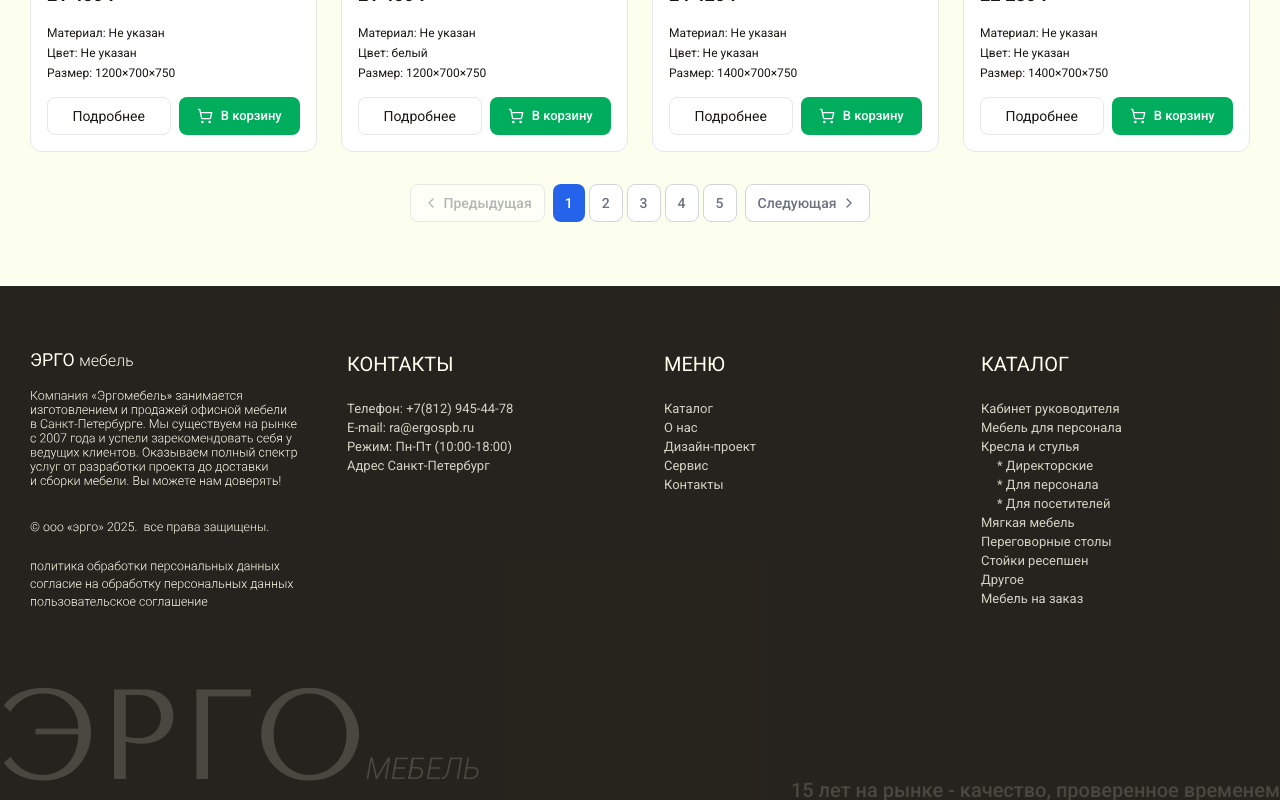
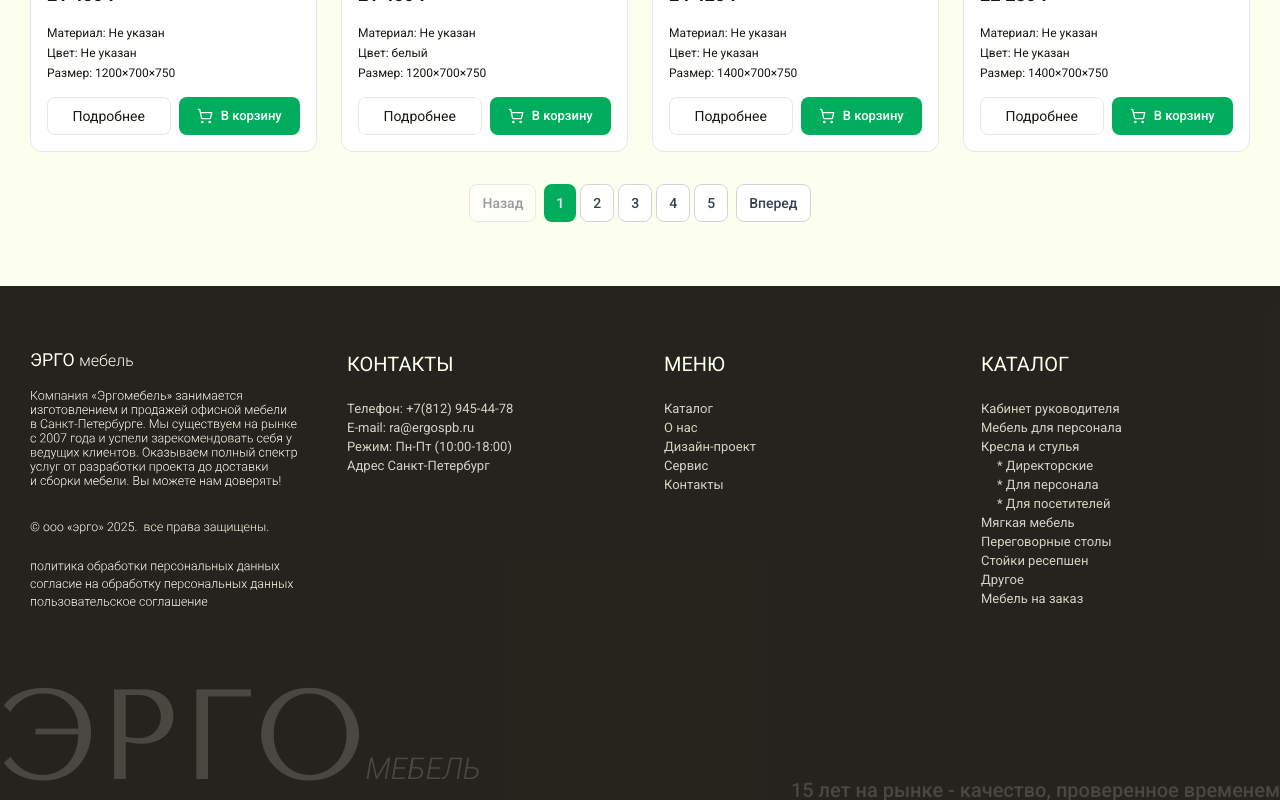
Before and after one commit to Cherkoff-web-sites/ergo, a React (Vite) app in the folder market/: page /catalog/all in a window 1280 px wide. Shown: the part 2997-3797 px from the top of the page. Built offline with nearby package versions, Linux system fonts and the light colour scheme.

Commit message:
fix jira list part 10

```diff
--- a/market/src/components/AllProductsPage.jsx
+++ b/market/src/components/AllProductsPage.jsx
@@ -1,7 +1,6 @@
 import { useMemo, useState, useCallback, useEffect } from 'react';
 import { Link, useSearchParams } from 'react-router-dom';
 import ProductCard from './ProductCard';
-import { ChevronLeft, ChevronRight } from 'lucide-react';
 import Header from './Header';
 
 const AllProductsPage = ({ products, categories, series, onAddToCart, onToggleFavorite, favorites = [], openCart, openFavorites, totalFavorites, totalItems }) => {
@@ -212,48 +211,44 @@ const AllProductsPage = ({ products, categories, series, onAddToCart, onToggleFa
             <button
               onClick={() => { setCurrentPage(Math.max(1, currentPage - 1)); scrollToTop(); }}
               disabled={currentPage === 1}
-              className="flex items-center px-3 py-2 text-sm font-medium text-gray-500 bg-white border border-gray-300 rounded-lg hover:bg-gray-50 disabled:opacity-50 disabled:cursor-not-allowed"
+              className="px-3 py-2 border border-gray-300 rounded-lg text-sm font-medium text-gray-700 bg-white hover:bg-gray-50 disabled:opacity-50 disabled:cursor-not-allowed"
             >
-              <ChevronLeft className="w-4 h-4 mr-1" />
-              Предыдущая
+              Назад
             </button>
 
             <div className="flex space-x-1">
-              {Array.from({ length: Math.min(5, totalPages) }, (_, i) => {
-                let pageNum;
-                if (totalPages <= 5) {
-                  pageNum = i + 1;
-                } else if (currentPage <= 3) {
-                  pageNum = i + 1;
-                } else if (currentPage >= totalPages - 2) {
-                  pageNum = totalPages - 4 + i;
-                } else {
-                  pageNum = currentPage - 2 + i;
+              {(() => {
+                const maxVisiblePages = 5;
+                const startPage = Math.max(1, currentPage - Math.floor(maxVisiblePages / 2));
+                const endPage = Math.min(totalPages, startPage + maxVisiblePages - 1);
+                const pages = [];
+
+                for (let i = startPage; i <= endPage; i++) {
+                  pages.push(i);
                 }
 
-                return (
+                return pages.map(page => (
                   <button
-                    key={pageNum}
-                    onClick={() => { setCurrentPage(pageNum); scrollToTop(); }}
+                    key={page}
+                    onClick={() => { setCurrentPage(page); scrollToTop(); }}
                     className={`px-3 py-2 text-sm font-medium rounded-lg ${
-                      currentPage === pageNum
-                        ? 'bg-blue-600 text-white'
-                        : 'text-gray-500 bg-white border border-gray-300 hover:bg-gray-50'
+                      currentPage === page
+                        ? 'bg-primary text-white'
+                        : 'text-gray-700 bg-white border border-gray-300 hover:bg-gray-50'
                     }`}
                   >
-                    {pageNum}
+                    {page}
                   </button>
-                );
-              })}
+                ));
+              })()}
             </div>
 
             <button
               onClick={() => { setCurrentPage(Math.min(totalPages, currentPage + 1)); scrollToTop(); }}
               disabled={currentPage === totalPages}
-              className="flex items-center px-3 py-2 text-sm font-medium text-gray-500 bg-white border border-gray-300 rounded-lg hover:bg-gray-50 disabled:opacity-50 disabled:cursor-not-allowed"
+              className="px-3 py-2 border border-gray-300 rounded-lg text-sm font-medium text-gray-700 bg-white hover:bg-gray-50 disabled:opacity-50 disabled:cursor-not-allowed"
             >
-              Следующая
-              <ChevronRight className="w-4 h-4 ml-1" />
+              Вперед
             </button>
           </div>
         )}
--- a/market/src/components/CategoryPage.jsx
+++ b/market/src/components/CategoryPage.jsx
@@ -13,6 +13,7 @@ const CategoryPage = ({ products, categories, series, onAddToCart, onToggleFavor
   const [searchTerm, setSearchTerm] = useState('');
   const [debouncedSearchTerm, setDebouncedSearchTerm] = useState('');
   const [sortBy, setSortBy] = useState('name');
+  const [isSeriesExpanded, setIsSeriesExpanded] = useState(true);
 
   // Пагинация
   const [currentPage, setCurrentPage] = useState(1);
@@ -205,7 +206,27 @@ const CategoryPage = ({ products, categories, series, onAddToCart, onToggleFavor
           {/* Series Section on top */}
           {categorySeries.length > 0 && (
             <div className='mb-12 md:mb-20 xxl:mb-24'>
-              <h2 className="font-tenor text-2xl md:text-4xl xxl:text-5xl uppercase mb-3">Серии</h2>
+              <div className="flex items-center gap-4 mb-3">
+                <h2 className="font-tenor text-2xl md:text-4xl xxl:text-5xl uppercase">Серии</h2>
+                <button
+                  onClick={() => setIsSeriesExpanded(!isSeriesExpanded)}
+                  className="hover:opacity-80 transition-opacity duration-200"
+                  title={isSeriesExpanded ? "Свернуть серии" : "Развернуть серии"}
+                >
+                  <svg
+                    width="37"
+                    height="18"
+                    viewBox="0 0 37 18"
+                    fill="none"
+                    xmlns="http://www.w3.org/2000/svg"
+                  >
+                    <rect width="37" height="18" rx="5" fill="#FDFFEE" fillOpacity="0.05"/>
+                    <rect x="0.5" y="0.5" width="36" height="17" rx="4.5" stroke="#1A1812" strokeOpacity="0.32"/>
+                    <path d="M18.2817 10.3374L19.5654 6.80322H20.9189L18.937 11.4653H17.9917L18.2817 10.3374ZM17.1807 6.80322L18.502 10.3428L18.7544 11.4653H17.8145L15.8325 6.80322H17.1807Z" fill="#1A1812"/>
+                  </svg>
+                </button>
+              </div>
+              {isSeriesExpanded && (
                 <div className="grid grid-cols-1 sm:grid-cols-2 lg:grid-cols-5 gap-6">
                 {categorySeries.map((seriesItem) => {
                   const seriesProducts = categoryProducts.filter(p => p.series === seriesItem.id);
@@ -242,6 +263,7 @@ const CategoryPage = ({ products, categories, series, onAddToCart, onToggleFavor
                   );
                 })}
                 </div>
+              )}
             </div>
           )}
         </div>
@@ -336,42 +358,42 @@ const CategoryPage = ({ products, categories, series, onAddToCart, onToggleFavor
             <button
               onClick={() => { setCurrentPage(Math.max(1, currentPage - 1)); scrollToTop(); }}
               disabled={currentPage === 1}
-              className="flex items-center px-3 py-2 text-sm font-medium text-gray-500 bg-white border border-gray-300 rounded-lg hover:bg-gray-50 disabled:opacity-50 disabled:cursor-not-allowed"
+              className="px-3 py-2 border border-gray-300 rounded-lg text-sm font-medium text-gray-700 bg-white hover:bg-gray-50 disabled:opacity-50 disabled:cursor-not-allowed"
             >
               Назад
             </button>
 
-            {[...Array(Math.min(5, totalPages))].map((_, i) => {
-              let pageNum;
-              if (totalPages <= 5) {
-                pageNum = i + 1;
-              } else if (currentPage <= 3) {
-                pageNum = i + 1;
-              } else if (currentPage >= totalPages - 2) {
-                pageNum = totalPages - 4 + i;
-              } else {
-                pageNum = currentPage - 2 + i;
+            <div className="flex space-x-1">
+              {(() => {
+                const maxVisiblePages = 5;
+                const startPage = Math.max(1, currentPage - Math.floor(maxVisiblePages / 2));
+                const endPage = Math.min(totalPages, startPage + maxVisiblePages - 1);
+                const pages = [];
+
+                for (let i = startPage; i <= endPage; i++) {
+                  pages.push(i);
                 }
 
-              return (
+                return pages.map(page => (
                   <button
-                  key={pageNum}
-                  onClick={() => { setCurrentPage(pageNum); scrollToTop(); }}
+                    key={page}
+                    onClick={() => { setCurrentPage(page); scrollToTop(); }}
                     className={`px-3 py-2 text-sm font-medium rounded-lg ${
-                    currentPage === pageNum
-                      ? 'bg-blue-600 text-white'
-                      : 'text-gray-500 bg-white border border-gray-300 hover:bg-gray-50'
+                      currentPage === page
+                        ? 'bg-primary text-white'
+                        : 'text-gray-700 bg-white border border-gray-300 hover:bg-gray-50'
                     }`}
                   >
-                  {pageNum}
+                    {page}
                   </button>
-              );
-            })}
+                ));
+              })()}
+            </div>
 
             <button
               onClick={() => { setCurrentPage(Math.min(totalPages, currentPage + 1)); scrollToTop(); }}
               disabled={currentPage === totalPages}
-              className="flex items-center px-3 py-2 text-sm font-medium text-gray-500 bg-white border border-gray-300 rounded-lg hover:bg-gray-50 disabled:opacity-50 disabled:cursor-not-allowed"
+              className="px-3 py-2 border border-gray-300 rounded-lg text-sm font-medium text-gray-700 bg-white hover:bg-gray-50 disabled:opacity-50 disabled:cursor-not-allowed"
             >
               Вперед
             </button>
--- a/market/src/components/ProductPage.jsx
+++ b/market/src/components/ProductPage.jsx
@@ -1,4 +1,4 @@
-import { useState } from 'react';
+import React, { useState } from 'react';
 import { Link, useParams } from 'react-router-dom';
 // Данные передаются через props
 import { ArrowLeft, ShoppingCart, Heart } from 'lucide-react';
@@ -9,6 +9,8 @@ const ProductPage = ({ products, categories, series, onAddToCart, onToggleFavori
   const [quantity, setQuantity] = useState(1);
   const [selectedColor, setSelectedColor] = useState('');
   const [selectedSize, setSelectedSize] = useState('');
+  const [currentPage, setCurrentPage] = useState(1);
+  const itemsPerPage = 8;
 
   const product = products.find(p => p.id === parseInt(productId));
   const category = categories.find(cat => cat.name === product?.category);
@@ -19,6 +21,17 @@ const ProductPage = ({ products, categories, series, onAddToCart, onToggleFavori
   const seriesProducts = products.filter(
     p => p.series === product?.series && p.id !== product?.id
   );
+
+  // Пагинация для товаров серии
+  const totalPages = Math.ceil(seriesProducts.length / itemsPerPage);
+  const startIndex = (currentPage - 1) * itemsPerPage;
+  const endIndex = startIndex + itemsPerPage;
+  const currentSeriesProducts = seriesProducts.slice(startIndex, endIndex);
+
+  // Сброс страницы при смене товара
+  React.useEffect(() => {
+    setCurrentPage(1);
+  }, [productId]);
 
   const formatPrice = (price) => {
     return new Intl.NumberFormat('ru-RU').format(price) + ' ₽';
@@ -326,18 +339,23 @@ const ProductPage = ({ products, categories, series, onAddToCart, onToggleFavori
               </div>
             </div>
 
-            {/* Related Products Section */}
+            {/* Related Products Section - Товары серии */}
             {seriesProducts.length > 0 && (
-              <div>
+              <div className="mt-16">
                 <div className="flex justify-between items-center mb-6">
-                  <h2 className="text-xl font-semibold text-gray-900">
-                    Товары серии ({seriesProducts.length})
-                  </h2>
+                  <div>
+                    <h2 className="text-2xl font-semibold text-gray-900 mb-2">
+                      Товары серии "{seriesItem?.name || product?.series}"
+                    </h2>
+                    <p className="text-gray-600">
+                      Показано {startIndex + 1}-{Math.min(endIndex, seriesProducts.length)} из {seriesProducts.length} товаров
+                    </p>
+                  </div>
                 </div>
 
                 {/* Products Grid */}
                 <div className="grid grid-cols-1 sm:grid-cols-2 lg:grid-cols-3 xl:grid-cols-4 gap-6">
-                  {seriesProducts.map((relatedProduct) => (
+                  {currentSeriesProducts.map((relatedProduct) => (
                     <Link key={relatedProduct.id} to={`/product/${relatedProduct.id}`} className="bg-white rounded-lg border border-gray-200 overflow-hidden hover:shadow-lg transition-shadow duration-300 block">
                       {/* Product Image */}
                       <div className="relative h-48 bg-gray-100">
@@ -373,6 +391,72 @@ const ProductPage = ({ products, categories, series, onAddToCart, onToggleFavori
                     </Link>
                   ))}
                 </div>
+
+                {/* Pagination */}
+                {totalPages > 1 && (
+                  <div className="flex justify-center items-center space-x-2 mt-8">
+                    <button
+                      onClick={() => setCurrentPage(prev => Math.max(prev - 1, 1))}
+                      disabled={currentPage === 1}
+                      className="px-3 py-2 border border-gray-300 rounded-lg text-sm font-medium text-gray-700 bg-white hover:bg-gray-50 disabled:opacity-50 disabled:cursor-not-allowed"
+                    >
+                      Назад
+                    </button>
+
+                    <div className="flex space-x-1">
+                      {(() => {
+                        const maxVisiblePages = 5;
+                        const startPage = Math.max(1, currentPage - Math.floor(maxVisiblePages / 2));
+                        const endPage = Math.min(totalPages, startPage + maxVisiblePages - 1);
+                        const pages = [];
+
+                        for (let i = startPage; i <= endPage; i++) {
+                          pages.push(i);
+                        }
+
+                        return pages.map(page => (
+                          <button
+                            key={page}
+                            onClick={() => setCurrentPage(page)}
+                            className={`px-3 py-2 text-sm font-medium rounded-lg ${
+                              currentPage === page
+                                ? 'bg-primary text-white'
+                                : 'text-gray-700 bg-white border border-gray-300 hover:bg-gray-50'
+                            }`}
+                          >
+                            {page}
+                          </button>
+                        ));
+                      })()}
+                    </div>
+
+                    <button
+                      onClick={() => setCurrentPage(prev => Math.min(prev + 1, totalPages))}
+                      disabled={currentPage === totalPages}
+                      className="px-3 py-2 border border-gray-300 rounded-lg text-sm font-medium text-gray-700 bg-white hover:bg-gray-50 disabled:opacity-50 disabled:cursor-not-allowed"
+                    >
+                      Вперед
+                    </button>
+                  </div>
+                )}
+              </div>
+            )}
+
+            {/* Если нет товаров серии, показываем сообщение */}
+            {seriesProducts.length === 0 && product?.series && (
+              <div className="mt-16 text-center py-12">
+                <h2 className="text-2xl font-semibold text-gray-900 mb-4">
+                  Товары серии "{seriesItem?.name || product?.series}"
+                </h2>
+                <p className="text-gray-600 mb-6">
+                  В данной серии пока нет других товаров
+                </p>
+                <Link
+                  to={`/catalog/${category?.id}/series/${product?.series}`}
+                  className="inline-flex items-center gap-2 px-6 py-3 bg-primary text-white rounded-lg hover:bg-primary-dark transition-colors duration-200 font-medium"
+                >
+                  Посмотреть все товары серии
+                </Link>
               </div>
             )}
           </div>
--- a/market/src/components/SeriesPage.jsx
+++ b/market/src/components/SeriesPage.jsx
@@ -326,42 +326,42 @@ const SeriesPage = ({ products, categories, series, onAddToCart, onToggleFavorit
             <button
               onClick={() => { setCurrentPage(Math.max(1, currentPage - 1)); scrollToTop(); }}
               disabled={currentPage === 1}
-              className="flex items-center px-3 py-2 text-sm font-medium text-gray-500 bg-white border border-gray-300 rounded-lg hover:bg-gray-50 disabled:opacity-50 disabled:cursor-not-allowed"
+              className="px-3 py-2 border border-gray-300 rounded-lg text-sm font-medium text-gray-700 bg-white hover:bg-gray-50 disabled:opacity-50 disabled:cursor-not-allowed"
             >
               Назад
             </button>
 
-            {[...Array(Math.min(5, totalPages))].map((_, i) => {
-              let pageNum;
-              if (totalPages <= 5) {
-                pageNum = i + 1;
-              } else if (currentPage <= 3) {
-                pageNum = i + 1;
-              } else if (currentPage >= totalPages - 2) {
-                pageNum = totalPages - 4 + i;
-              } else {
-                pageNum = currentPage - 2 + i;
+            <div className="flex space-x-1">
+              {(() => {
+                const maxVisiblePages = 5;
+                const startPage = Math.max(1, currentPage - Math.floor(maxVisiblePages / 2));
+                const endPage = Math.min(totalPages, startPage + maxVisiblePages - 1);
+                const pages = [];
+
+                for (let i = startPage; i <= endPage; i++) {
+                  pages.push(i);
                 }
 
-              return (
+                return pages.map(page => (
                   <button
-                  key={pageNum}
-                  onClick={() => { setCurrentPage(pageNum); scrollToTop(); }}
+                    key={page}
+                    onClick={() => { setCurrentPage(page); scrollToTop(); }}
                     className={`px-3 py-2 text-sm font-medium rounded-lg ${
-                    currentPage === pageNum
-                      ? 'bg-blue-600 text-white'
-                      : 'text-gray-500 bg-white border border-gray-300 hover:bg-gray-50'
+                      currentPage === page
+                        ? 'bg-primary text-white'
+                        : 'text-gray-700 bg-white border border-gray-300 hover:bg-gray-50'
                     }`}
                   >
-                  {pageNum}
+                    {page}
                   </button>
-              );
-            })}
+                ));
+              })()}
+            </div>
 
             <button
               onClick={() => { setCurrentPage(Math.min(totalPages, currentPage + 1)); scrollToTop(); }}
               disabled={currentPage === totalPages}
-              className="flex items-center px-3 py-2 text-sm font-medium text-gray-500 bg-white border border-gray-300 rounded-lg hover:bg-gray-50 disabled:opacity-50 disabled:cursor-not-allowed"
+              className="px-3 py-2 border border-gray-300 rounded-lg text-sm font-medium text-gray-700 bg-white hover:bg-gray-50 disabled:opacity-50 disabled:cursor-not-allowed"
             >
               Вперед
             </button>
```
Lines whose indentation alone changed are shown as unchanged.
